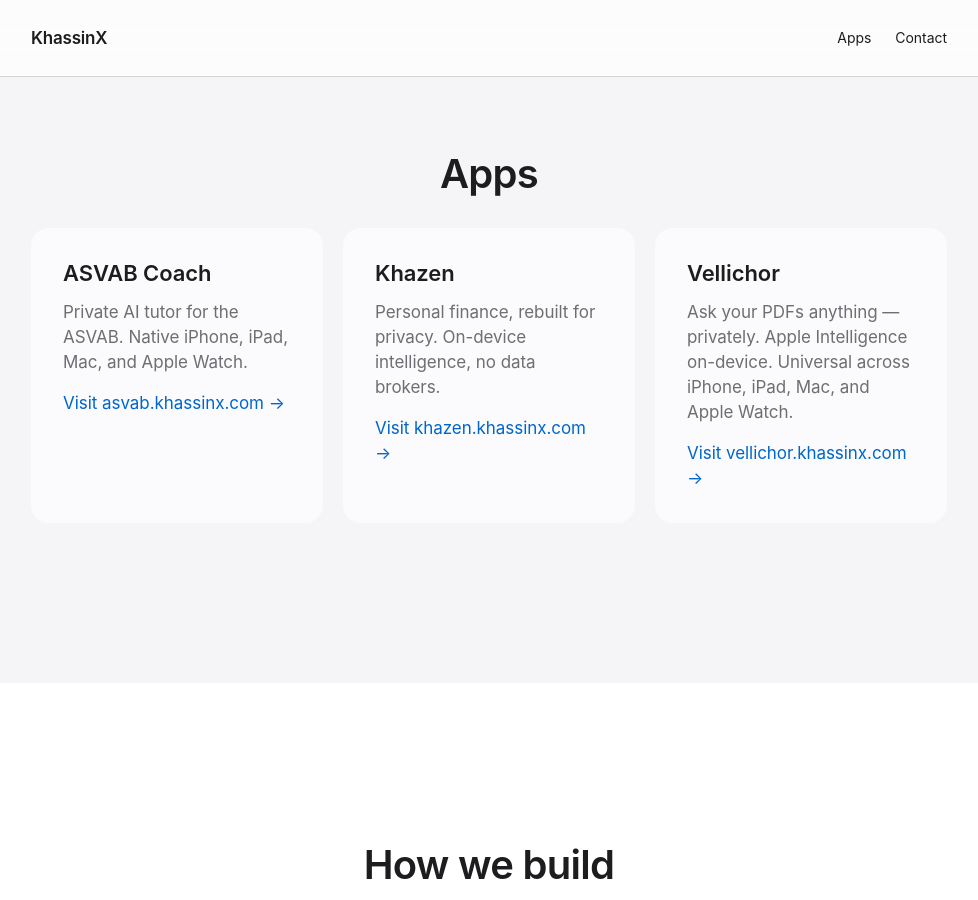
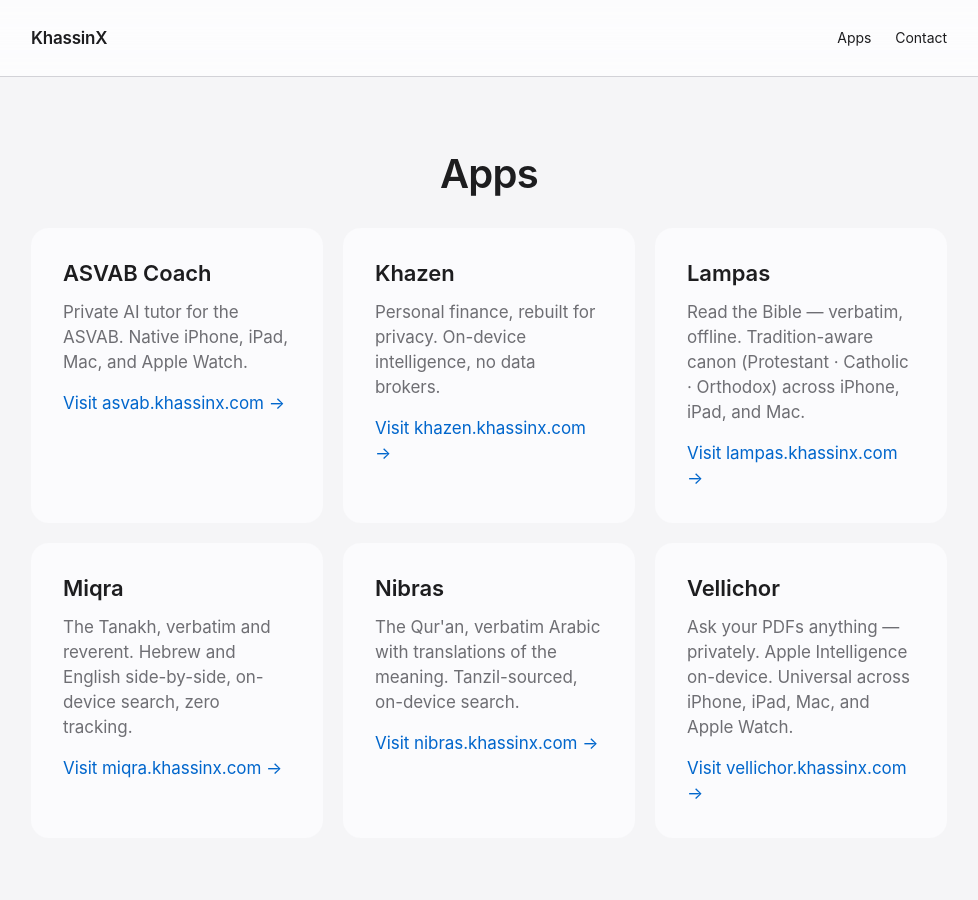
Before and after one commit to KhassinX/khassinx-apex-web, a Jekyll site: the page built from index.html, in a window 1280 px wide and 900 px high, scrolled down 680 px. Shown: the whole window, without its empty margins (151-1129 px from the left). Built offline with Jekyll 4.4.1, drawn with Linux system fonts in a browser that asks for light colours.

Commit message:
feat(home): list the 3 ScriptureSuite apps (Lampas / Miqra / Nibras)
The home was listing 3 commercial apps (ASVAB Coach, Khazen, Vellichor) but
omitted the 3 ScriptureSuite sub-sites that are already live:
  - lampas.khassinx.com (Bible reader)
  - miqra.khassinx.com (Tanakh reader)
  - nibras.khassinx.com (Qur'an reader)

Faro and ASVAB-X stay off the public home — they are private apps and the
public site correctly does not surface them.

Order is alphabetical. Each card is short, surfaces the differentiator
(verbatim, on-device, tradition-aware) without claims that go beyond
ATTRIBUTIONS_AND_LICENSES and REVERENCE_AND_SENSITIVITIES from the
ScriptureSuite repo (no audio for Nibras, no "the Quran" applied to a
translation, etc.).

EN + ES symmetric: 6 cards each.

Co-Authored-By: Claude Opus 4.7 <noreply@anthropic.com>

```diff
--- a/index.html
+++ b/index.html
@@ -29,6 +29,24 @@ canonical_es: /es/
         <h3>Khazen</h3>
         <p>Personal finance, rebuilt for privacy. On-device intelligence, no data brokers.</p>
         <p class="mt-md"><a href="https://khazen.khassinx.com">Visit khazen.khassinx.com →</a></p>
+      </article>
+
+      <article class="card">
+        <h3>Lampas</h3>
+        <p>Read the Bible — verbatim, offline. Tradition-aware canon (Protestant · Catholic · Orthodox) across iPhone, iPad, and Mac.</p>
+        <p class="mt-md"><a href="https://lampas.khassinx.com">Visit lampas.khassinx.com →</a></p>
+      </article>
+
+      <article class="card">
+        <h3>Miqra</h3>
+        <p>The Tanakh, verbatim and reverent. Hebrew and English side-by-side, on-device search, zero tracking.</p>
+        <p class="mt-md"><a href="https://miqra.khassinx.com">Visit miqra.khassinx.com →</a></p>
+      </article>
+
+      <article class="card">
+        <h3>Nibras</h3>
+        <p>The Qur'an, verbatim Arabic with translations of the meaning. Tanzil-sourced, on-device search.</p>
+        <p class="mt-md"><a href="https://nibras.khassinx.com">Visit nibras.khassinx.com →</a></p>
       </article>
 
       <article class="card">
```
Also changed, not shown: es/index.html (+18 -0 lines).
